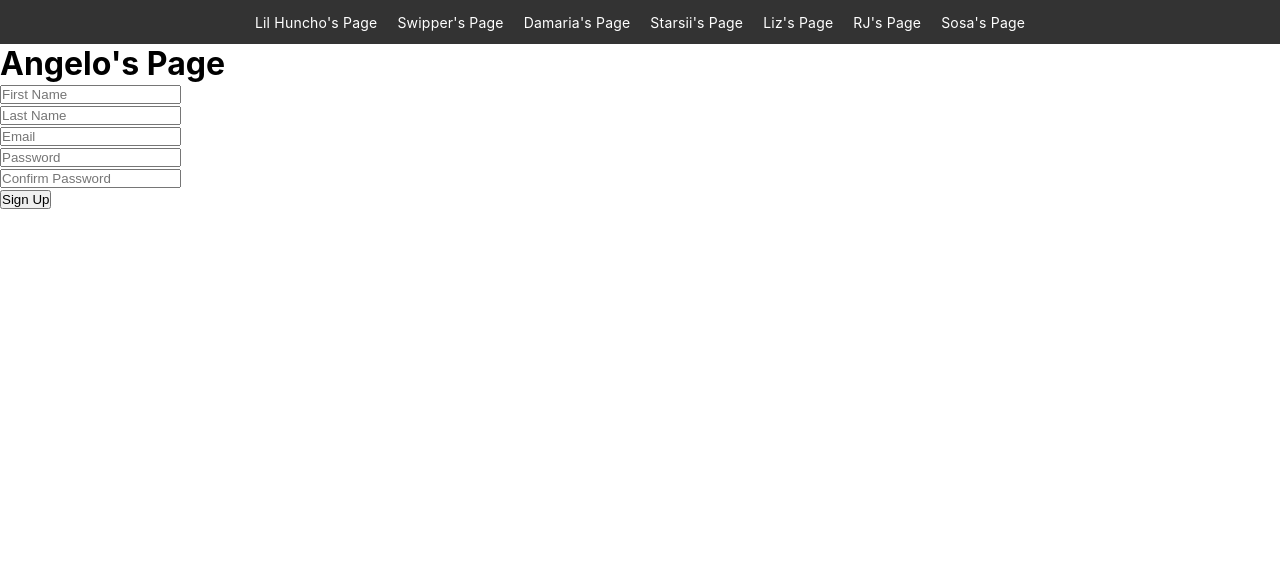
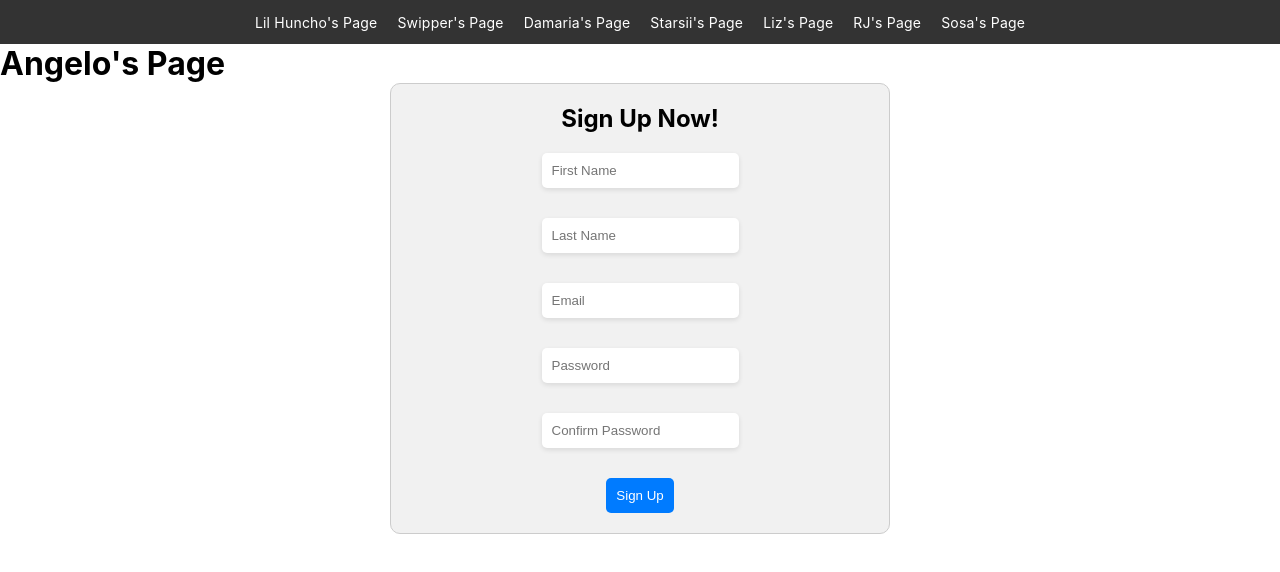
Before and after one commit to jojobobby/React-Amigos, a React (Create React App) app: page /AngelosPage in a window 1280 px wide. Shown: the top 572 px of the page. Built offline with nearby package versions, Linux system fonts and the light colour scheme.

Commit message:
Sign Up form css updated

```diff
--- /dev/null
+++ b/src/AngelosComponents/AngelosCss/SignUpForm.css
@@ -0,0 +1,39 @@
+.signup-form {
+  display: flex;
+  flex-direction: column;
+  align-items: center;
+  padding: 20px;
+  border: 1px solid #ccc;
+  border-radius: 10px;
+  background-color: #f1f1f1;
+  max-width: 500px;
+  margin: 0 auto;
+}
+
+input {
+  padding: 10px;
+  margin-bottom: 10px;
+  border: none;
+  border-radius: 5px;
+  box-shadow: 0px 2px 5px rgba(0, 0, 0, 0.1);
+}
+
+button {
+  padding: 10px;
+  background-color: #007bff;
+  color: #fff;
+  border: none;
+  border-radius: 5px;
+  cursor: pointer;
+  transition: background-color 0.2s ease-in-out;
+}
+
+button:hover {
+  background-color: #0062cc;
+}
+
+.signup-now-title {
+  font-size: 1.5rem;
+  margin-bottom: 20px;
+
+}
--- a/src/AngelosComponents/SignUpForm.js
+++ b/src/AngelosComponents/SignUpForm.js
@@ -1,8 +1,11 @@
 import React from 'react';
+import './AngelosCss/SignUpForm.css'
 
 function SignUpForm() {
     return (
-        <form>
+
+        <form className='signup-form'>
+            <h2 className='signup-now-title'>Sign Up Now!</h2>
             <input type='text' placeholder='First Name'></input>
             <br />
             <input type='text' placeholder='Last Name'></input>
```
